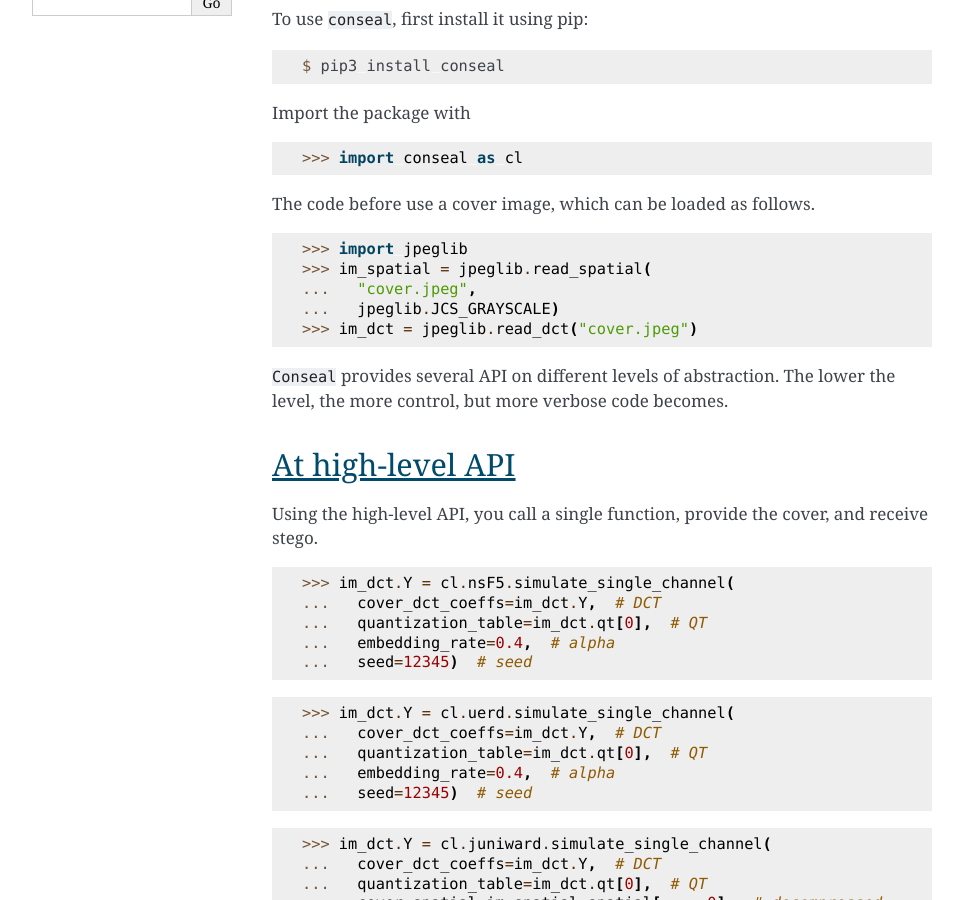
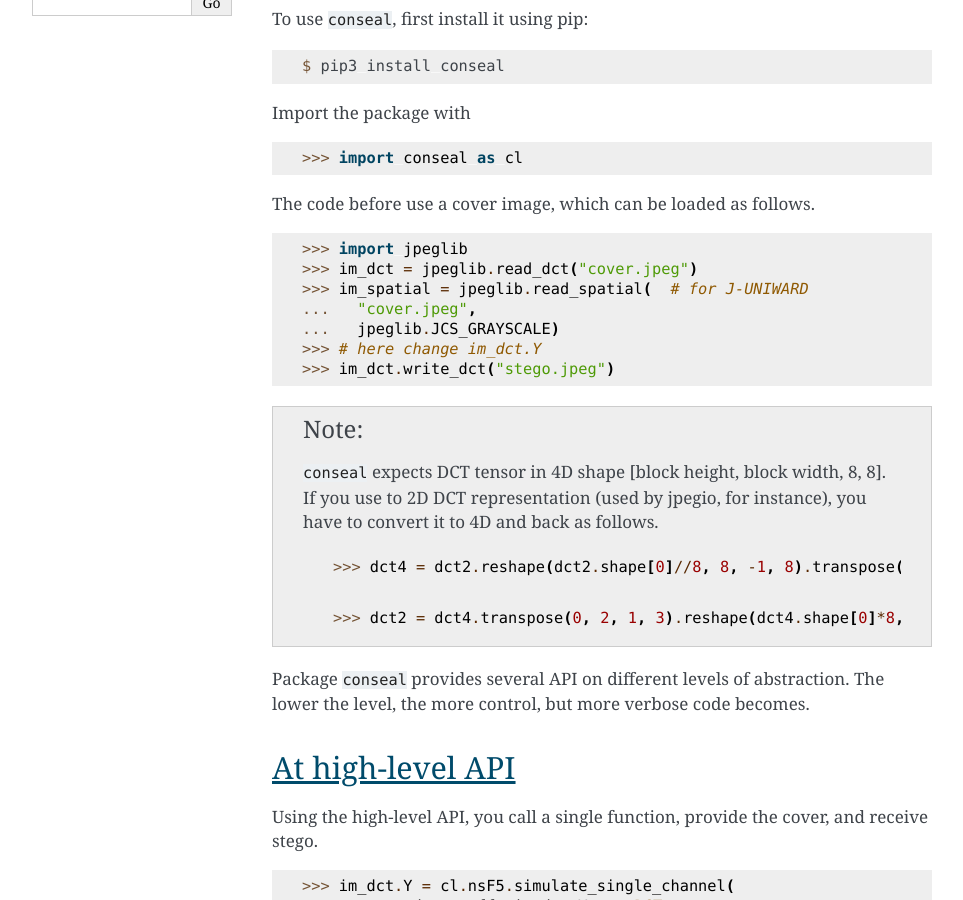
Before and after one commit to uibk-uncover/conseal, a Sphinx documentation site: the page built from docs/usage.rst, in a window 1280 px wide and 900 px high, scrolled down 344 px. Shown: the whole window, without its empty margins (148-1111 px from the left). Built offline with Sphinx 7.4.7, drawn with Linux system fonts in a browser that asks for light colours.

Commit message:
usage note added

```diff
--- a/docs/usage.rst
+++ b/docs/usage.rst
@@ -21,13 +21,25 @@
 The code before use a cover image, which can be loaded as follows.
 
 >>> import jpeglib
->>> im_spatial = jpeglib.read_spatial(
+>>> im_dct = jpeglib.read_dct("cover.jpeg")
+>>> im_spatial = jpeglib.read_spatial(  # for J-UNIWARD
 ...   "cover.jpeg",
 ...   jpeglib.JCS_GRAYSCALE)
->>> im_dct = jpeglib.read_dct("cover.jpeg")
+>>> # here change im_dct.Y
+>>> im_dct.write_dct("stego.jpeg")
+
+.. note::
+
+   ``conseal`` expects DCT tensor in 4D shape [block height, block width, 8, 8].
+   If you use to 2D DCT representation (used by jpegio, for instance),
+   you have to convert it to 4D and back as follows.
+
+   >>> dct4 = dct2.reshape(dct2.shape[0]//8, 8, -1, 8).transpose(0, 2, 1, 3)
+
+   >>> dct2 = dct4.transpose(0, 2, 1, 3).reshape(dct4.shape[0]*8, -1)
 
 
-``Conseal`` provides several API on different levels of abstraction.
+Package ``conseal`` provides several API on different levels of abstraction.
 The lower the level, the more control, but more verbose code becomes.
 
 
```
